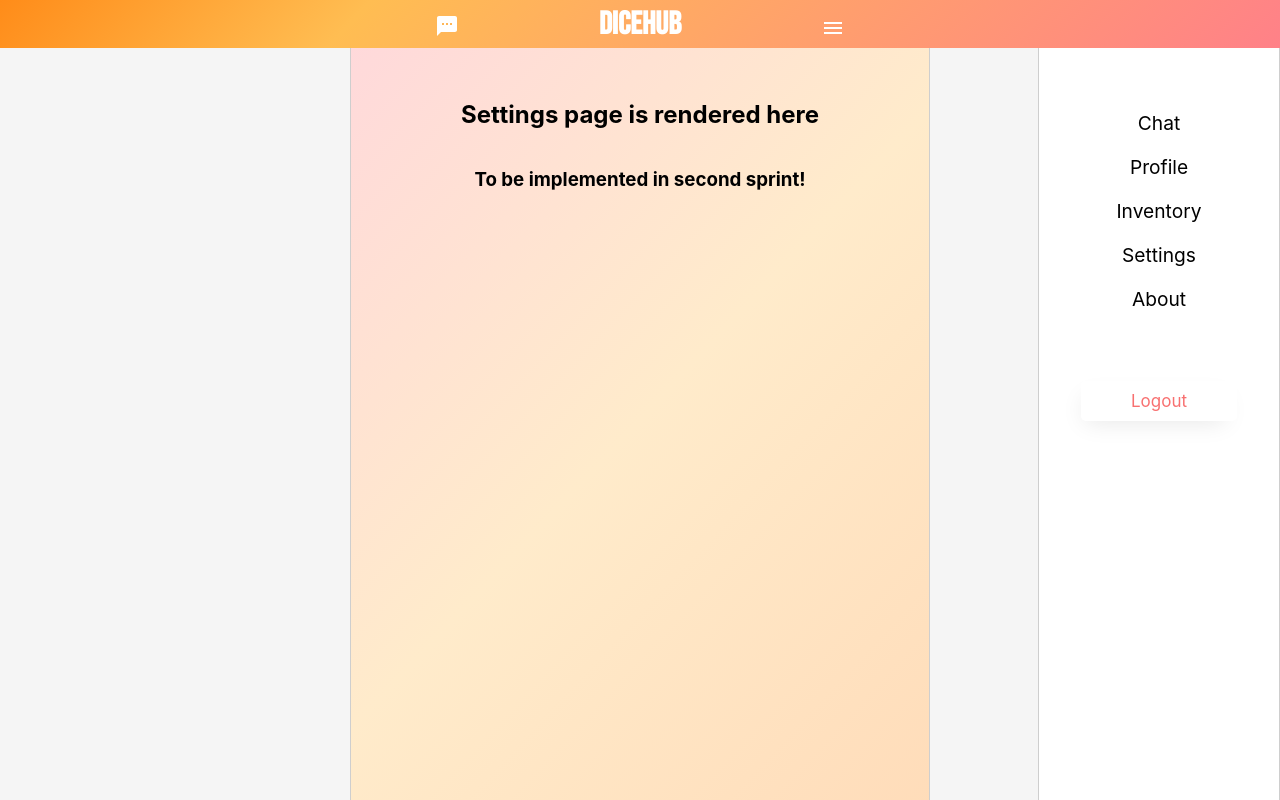
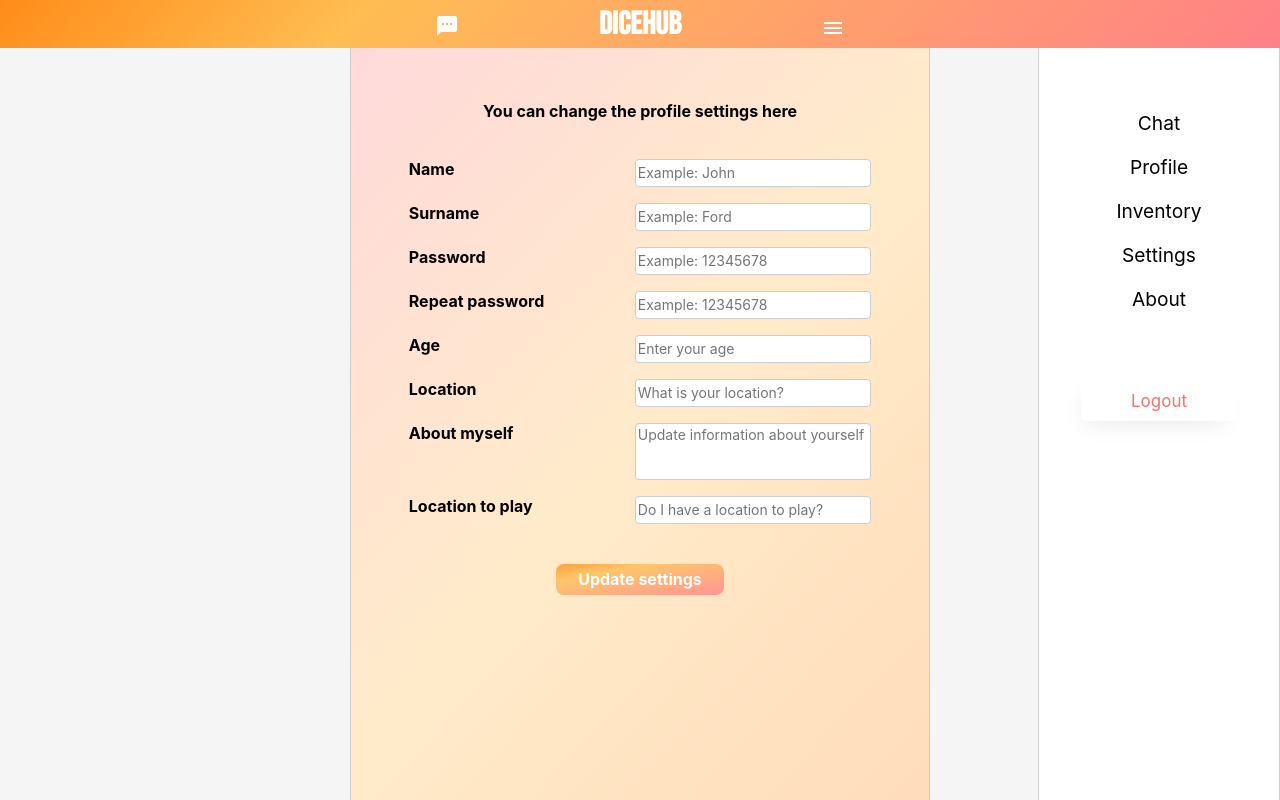
Before and after one commit to fesb-projekti/DiceHub, a React (Create React App) app in the folder client/: page /settings in a window 1280 px wide. Built offline with nearby package versions, Linux system fonts and the light colour scheme.

Commit message:
Settings page & style
- Implemented the basic settings page and style
- Checking for same passwords

TODO: Prevent default event if not all forms are filled

```diff
--- a/client/src/pages/Settings.jsx
+++ b/client/src/pages/Settings.jsx
@@ -1,12 +1,86 @@
 import classes from "./Settings.module.css";
+import { useRef } from "react";
+import { useNavigate } from "react-router-dom";
 
 function Settings() {
+    const history = useNavigate();
+    const nameInputRef = useRef();
+    const surnameInputRef = useRef();
+    const passwordInputRef = useRef();
+    const repeatPasswordInputRef = useRef();
+    const ageInputRef = useRef();
+    const locationInputRef = useRef();
+    const aboutInputRef = useRef();
+    const hasLocationInputRef = useRef();
+
+    const onSubmit = async (event) => {
+        event.preventDefault();
+        const name = nameInputRef.current.value;
+        //if(name == "")
+            // Pass default event
+        const surname = surnameInputRef.current.value;
+        const password = passwordInputRef.current.value;
+        const repeatPassword = repeatPasswordInputRef.current.value;
+        const age = ageInputRef.current.value;
+        const location = locationInputRef.current.value;
+        const about = aboutInputRef.current.value;
+        const hasLocation = hasLocationInputRef.current.value;
+
+        if (password !== repeatPassword) {
+            alert("Passwords are not maching!");
+            return;
+        }
+
+        const profile = { name, surname, password, repeatPassword, age, location, about, hasLocation };
+        await fetch("http://localhost:3001/update_profile", {
+            method: "POST",
+            headers: { "Content-type": "application/json" },
+            body: JSON.stringify(profile)
+        }).then(() => { alert("You have updated your profile information"); history("/profile/:id") })
+    }
+
     return (
         <div className={classes.settings}>
-            <h2>Settings page is rendered here</h2>
-            <h3>To be implemented in second sprint!</h3>
+            <h4>You can change the profile settings here</h4>
+            <form className={classes.form} onSubmit={onSubmit}>
+                <div className={classes.control}>
+                    <label htmlFor="name">Name</label>
+                    <input type="text" required id="name" placeholder="Example: John" ref={nameInputRef} />
+                </div>
+                <div className={classes.control}>
+                    <label htmlFor="surname">Surname</label>
+                    <input type="text" required id="surname" placeholder="Example: Ford" ref={surnameInputRef} />
+                </div>
+                <div className={classes.control}>
+                    <label htmlFor="password">Password</label>
+                    <input type="text" required id="password" placeholder="Example: 12345678" ref={passwordInputRef} />
+                </div>
+                <div className={classes.control}>
+                    <label htmlFor="repeat_password">Repeat password</label>
+                    <input type="text" required id="repeat_password" placeholder="Example: 12345678" ref={repeatPasswordInputRef} />
+                </div>
+                <div className={classes.control}>
+                    <label htmlFor="age">Age</label>
+                    <input type="text" required id="age" placeholder="Enter your age" ref={ageInputRef} />
+                </div>
+                <div className={classes.control}>
+                    <label htmlFor="location">Location</label>
+                    <input type="text" required id="location" placeholder="What is your location?" ref={locationInputRef}></input>
+                </div>
+                <div className={classes.control}>
+                    <label htmlFor="about">About myself</label>
+                    <textarea id="about" required rows="3" placeholder="Update information about yourself" ref={aboutInputRef}></textarea>
+                </div>
+                <div className={classes.control}>
+                    <label htmlFor="has_location">Location to play</label>
+                    <input type="text" required id="has_location" placeholder="Do I have a location to play?" ref={hasLocationInputRef}></input>
+                </div>
+                <div className={classes.actions}>
+                    <button>Update settings</button>
+                </div>
+            </form>
         </div>
-     );
+    );
 }
 
 export default Settings;
--- a/client/src/pages/Settings.module.css
+++ b/client/src/pages/Settings.module.css
@@ -1,6 +1,7 @@
 .settings{
     padding-top: 5vh;
     height: 90vh;
+    width: 100%;
     font-family: inherit;
     display: flex;
     flex-direction: column;
@@ -8,3 +9,54 @@
     background: rgb(255,129,136);
     background: linear-gradient(133deg, rgba(255,129,136,0.3) 0%, rgba(255,189,82,0.3) 50%, rgba(255,140,25,0.3) 100%);
 }
+
+  .form {
+    text-align: start;
+    width: 80%;
+}
+
+.control {
+    display: flex;
+    flex-direction: row;
+    padding-top: 2vh;
+    justify-content: space-between;
+  }
+
+  .control label {
+    display: block;
+    font-weight: bold;
+    margin-bottom: 0.5rem;
+  }
+
+  .control input,
+  .control textarea {
+    display: block;
+    font: inherit;
+    font-size: 14px;
+    border-radius: 4px;
+    border: 1px solid #ccc;
+    resize: none;
+    width: 18vw;
+  }
+
+  .actions {
+    padding-top: 5vh;
+    text-align: center;
+  }
+
+  .actions button {
+    font: inherit;
+    cursor: pointer;
+    color: white;
+    padding: 0.35rem 1.4rem;
+    border: none;
+    border-radius: 8px;
+    font-weight: bold;
+    background: linear-gradient(to bottom right,rgba(255, 140, 25, 0.8) 0%,rgba(255, 189, 82, 0.8) 28%,rgba(255, 129, 136, 0.8) 100%);
+  }
+
+  .actions button:hover,
+  .actions button:active {
+    background: linear-gradient(to bottom right,rgba(255, 140, 25, 1) 0%,rgba(255, 189, 82, 1) 28%,rgba(255, 129, 136, 1) 100%);
+    border-color: #a50e48;
+  }
```
